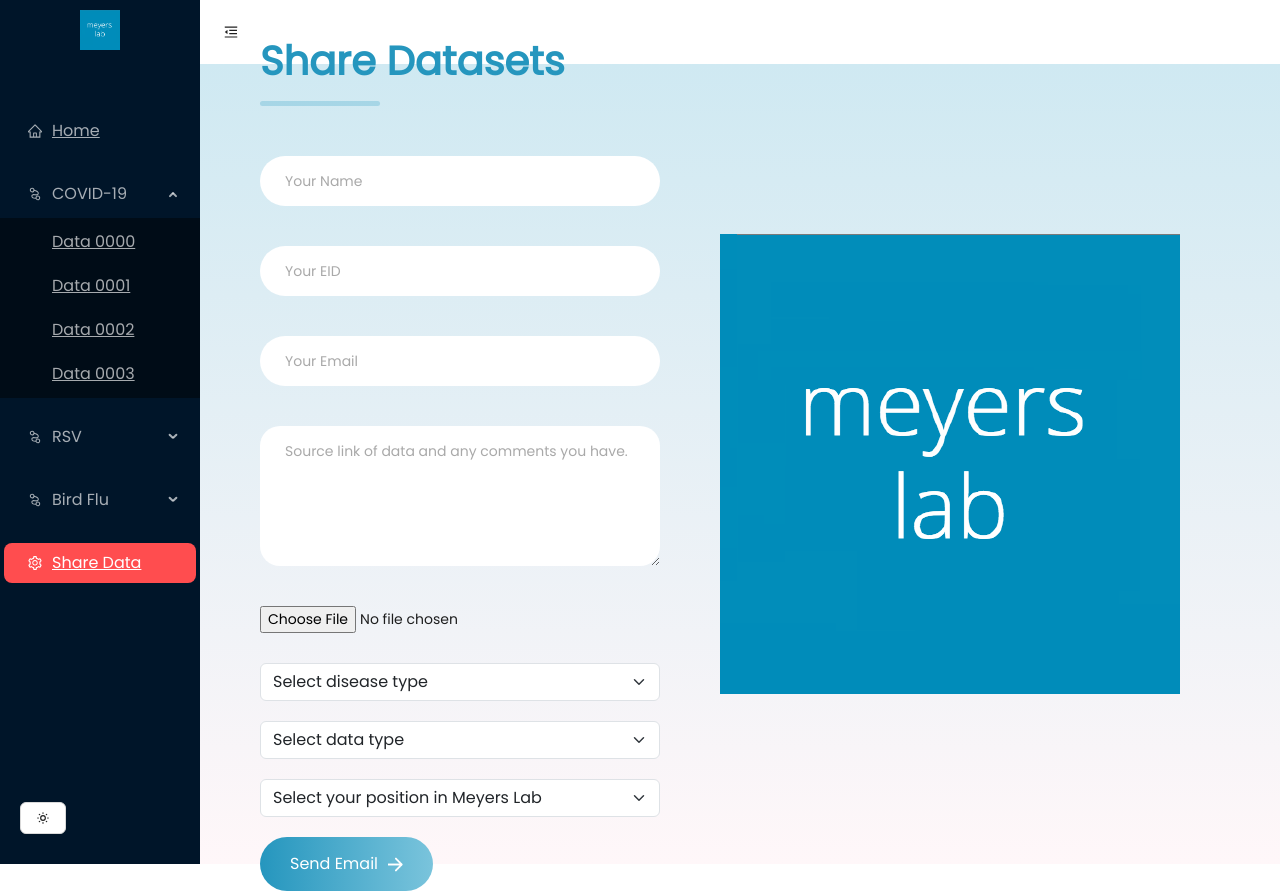
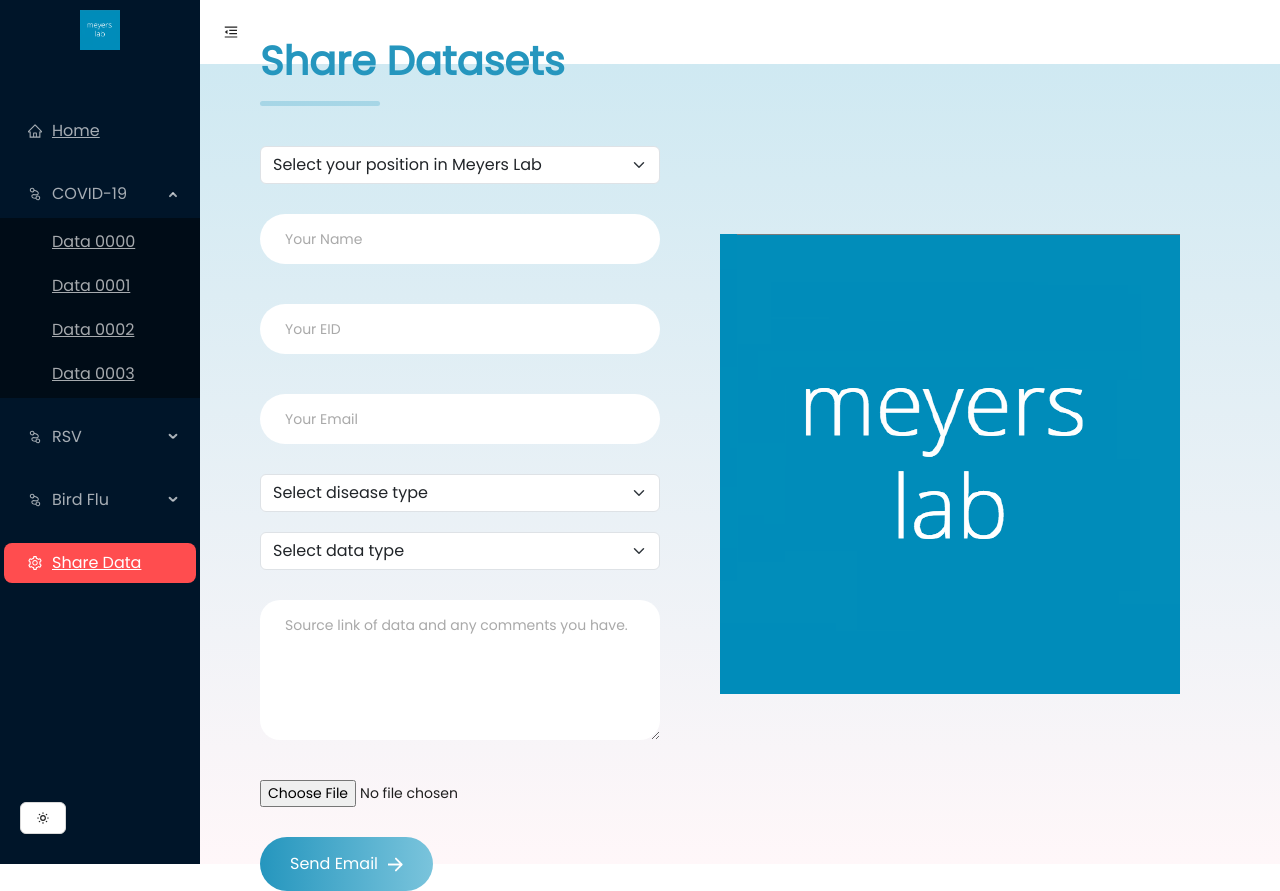
Before and after one commit to anjieliu121/meyers_database, a React (Vite) app: page /sharedata in a window 1280 px wide. Built offline with nearby package versions, Linux system fonts and the light colour scheme.

Commit message:
form submit pop up confirmation window

```diff
--- a/src/pages/ShareData.jsx
+++ b/src/pages/ShareData.jsx
@@ -10,6 +10,7 @@ import emails from '../static/lab_emails.json';
 
 export const ShareData = () => {
   const form = useRef();
+  const emailEntries = Object.entries(emails);
 
 
 
@@ -21,6 +22,8 @@ export const ShareData = () => {
     const publicKey = 'fD2ggtXRbcEzUbXND';
 
 
+
+
     emailjs
       .sendForm(serviceId, templateId, form.current, {
         publicKey: publicKey,
@@ -28,6 +31,7 @@ export const ShareData = () => {
       .then(
         () => {
           console.log('SUCCESS!');
+          alert("Data shared successfully. Thank you!");
           window.location.reload();
         },
         (error) => {
@@ -45,18 +49,23 @@ export const ShareData = () => {
                   <h1 className="form-title">Share Datasets</h1>
                   <hr className="form-hr"/>
               </div>
+
+              <select className="form-select" aria-label="Default select example" name="lab_position">
+                  <option selected>Select your position in Meyers Lab</option>
+                  <option value="principal_investigator">Principal Investigator</option>
+                  <option value="postdocs_researchers">Postdocs and Researchers</option>
+                  <option value="graduate">Graduate Students</option>
+                  <option value="undergraduate">Undergraduate Students</option>
+                  <option value="not_in_lab">I am not a part of Meyers Lab</option>
+              </select>
+
               <input type="text" name="from_name" placeholder="Your Name" className="form-input" required/>
 
               <input type="text" name="from_eid" placeholder="Your EID" className="form-input" required/>
 
 
               <input type="email" name="from_email" placeholder="Your Email" className="form-input"
-                     pattern="[a-z0-9._%+-]+@[a-z0-9.-]+\.[a-z]{2,4}$" required/>
-
-              <textarea name="message" placeholder="Source link of data and any comments you have."
-                        className="form-input" cols="30" rows="10"/>
-
-              <input type="file" name="my_file"/>
+                     pattern="\w+([-+.']\w+)*@\w+([-.]\w+)*\.\w+([-.]\w+)*" required />
 
               <select className="form-select" aria-label="Default select example" name="disease_type">
                   <option selected>Select disease type</option>
@@ -74,15 +83,10 @@ export const ShareData = () => {
                   <option value="others">Others</option>
               </select>
 
-              <select className="form-select" aria-label="Default select example" name="lab_position">
-                  <option selected>Select your position in Meyers Lab</option>
-                  <option value="principal_investigator">Principal Investigator</option>
-                  <option value="postdocs_researchers">Postdocs and Researchers</option>
-                  <option value="graduate">Graduate Students</option>
-                  <option value="undergraduate">Undergraduate Students</option>
-              </select>
+              <textarea name="message" placeholder="Source link of data and any comments you have."
+                        className="form-input" cols="30" rows="10"/>
 
-
+              <input type="file" name="my_file"/>
               <button type="submit">Send Email <img src="src/static/SubmitBtnArrow.png"/></button>
           </form>
           <div className="form-right">
```
Also changed, not shown: 2 other files (tests, documents, lock files or other folders).
